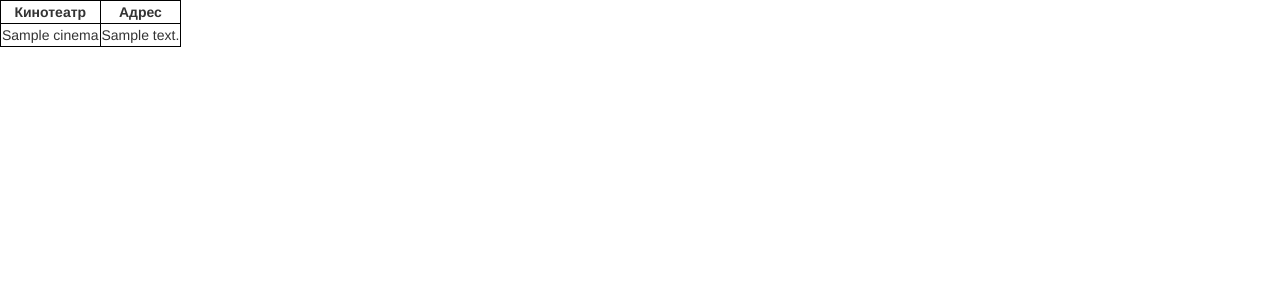
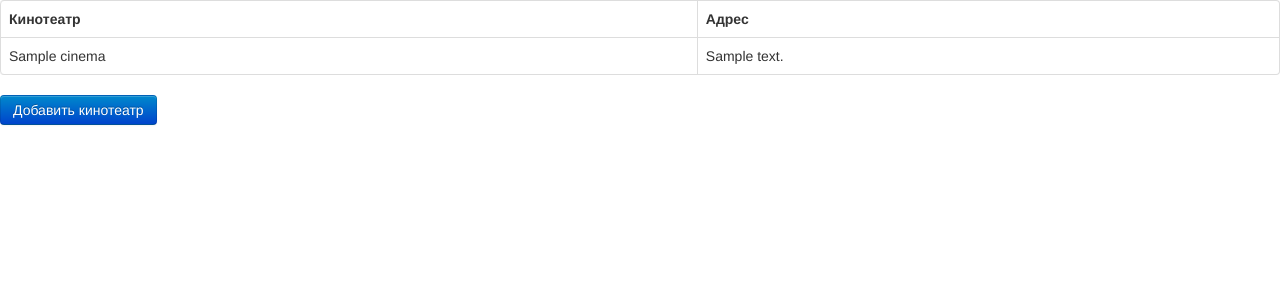
Before and after one commit to side2k/edmin_test, a Python web app: template edmin_test/templates/index.html in a window 1280 px wide. Shown: the top 300 px of the page. Run offline with Jinja, Linux system fonts and the light colour scheme; the template is opened without the code that fills it: most values are stand-ins (such as "Sample title", 1, 10 or a date in 2020).

Commit message:
using bootstrap styles and modal dialog

```diff
--- a/edmin_test/static/css/main.css
+++ /dev/null
@@ -1,8 +0,0 @@
-table.cinemas-list {
-    border-collapse: collapse;
-    border-spacing: 0;
-}
-table.cinemas-list td,
-table.cinemas-list th  {
-    border: #000000 1px solid;
-}
--- /dev/null
+++ b/edmin_test/static/js/main.js
@@ -0,0 +1,5 @@
+$(function(){
+    $(".cinema-add").click(function(){
+        $("#cinema-add-dlg").modal();
+    });
+});
--- a/edmin_test/templates/index.html
+++ b/edmin_test/templates/index.html
@@ -4,13 +4,14 @@
     <title>Тестовое задание</title>
     <script type="text/javascript" src="{{ STATIC_URL }}js/jquery-1.10.2.min.js"></script>
     <script type="text/javascript" src="{{ STATIC_URL }}js/bootstrap.min.js"></script>
+    <script type="text/javascript" src="{{ STATIC_URL }}js/main.js"></script>
     <link rel="stylesheet" type="text/css" href="{{ STATIC_URL }}css/bootstrap.css" />
     <link rel="stylesheet" type="text/css" href="{{ STATIC_URL }}css/bootstrap-responsive.css" />
     <link rel="stylesheet" type="text/css" href="{{ STATIC_URL }}css/main.css" />
 
 </head>
 <body>
-    <table class="cinemas-list">
+    <table class="table table-bordered table-hover cinemas-list">
         <tr>
             <th>Кинотеатр</th>
             <th>Адрес</th>
@@ -22,5 +23,19 @@
             </tr>
         {% endfor %}
     </table>
+    <a href="javascript:void(0)" class="btn btn-primary cinema-add">Добавить кинотеатр</a>
+
+    <div class="modal hide fade" id="cinema-add-dlg">
+        <div class="modal-header">
+            <h3>Добавление кинотеатра</h3>
+        </div>
+        <div class="modal-body">
+            <p>One fine body…</p>
+        </div>
+        <div class="modal-footer">
+            <a href="#" class="btn" data-dismiss="modal">Отмена</a>
+            <a href="#" class="btn btn-primary">Добавить</a>
+        </div>
+    </div>
 </body>
 </html>
```
